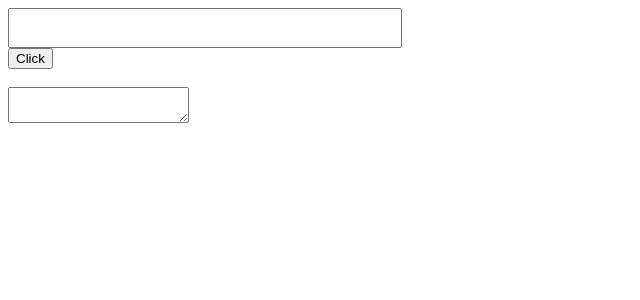
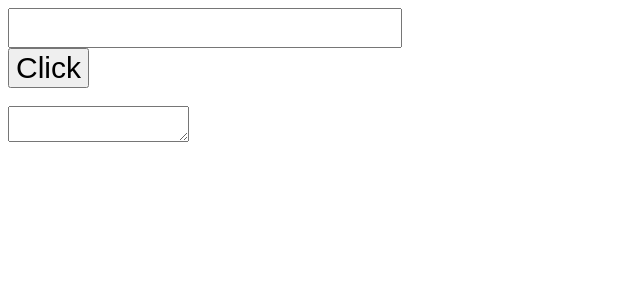
Before and after one commit to gdev8584/React-Portals---Contest-22-10-22---uifebb5no5mh, a React app: page / in a window 1280 px wide. Shown: the top 300 px of the page, without its empty margins (0-640 px from the left). Built offline with nearby package versions, Linux system fonts and the light colour scheme.

Commit message:
Update PortalButton.js

```diff
--- a/src/components/PortalButton.js
+++ b/src/components/PortalButton.js
@@ -4,8 +4,8 @@ import  ReactDOM  from 'react-dom';
 //complete this function using portals
 const PortalButton=({buttonclick})=>{
     return (
-        <div>
-            <button id="portal-button" onClick={buttonclick}>Click</button>
+        <div id="portal-button">
+            <button id="button" onClick={buttonclick}>Click</button>
         </div>
 
     )
```
